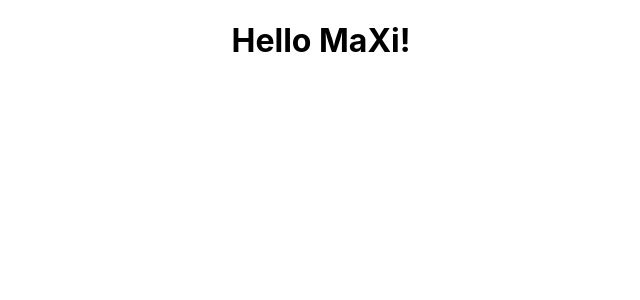
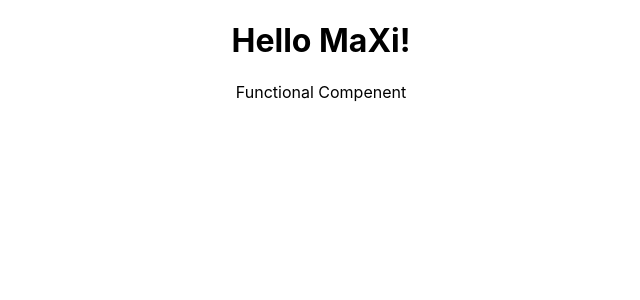
Before and after one commit to ManivannanBel/React-js, a React (Create React App) app in the folder hello-world/: page / in a window 1280 px wide. Shown: the top 300 px of the page, without its empty margins (319-959 px from the left). Built offline with nearby package versions, Linux system fonts and the light colour scheme.

Commit message:
functional component

```diff
--- a/hello-world/src/components/Greet.js
+++ b/hello-world/src/components/Greet.js
@@ -2,6 +2,7 @@
 
 import React from 'react'
 
-const Greet = () => <h1>Hello MaXi!</h1>
-
+const Greet = () => {
+    return <div><h1>Hello MaXi!</h1><p>Functional Compenent</p></div>
+}
 export default Greet
```
